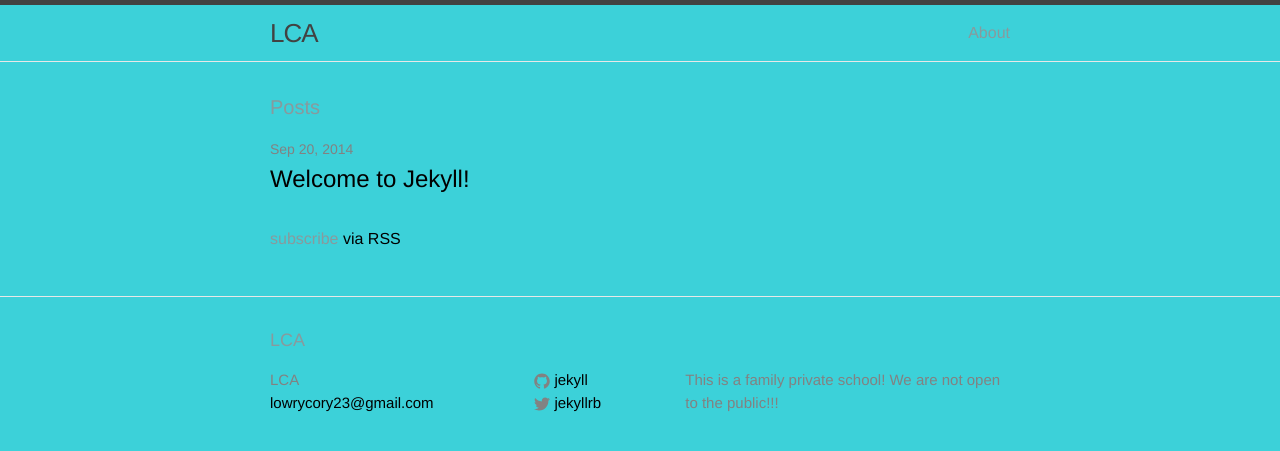
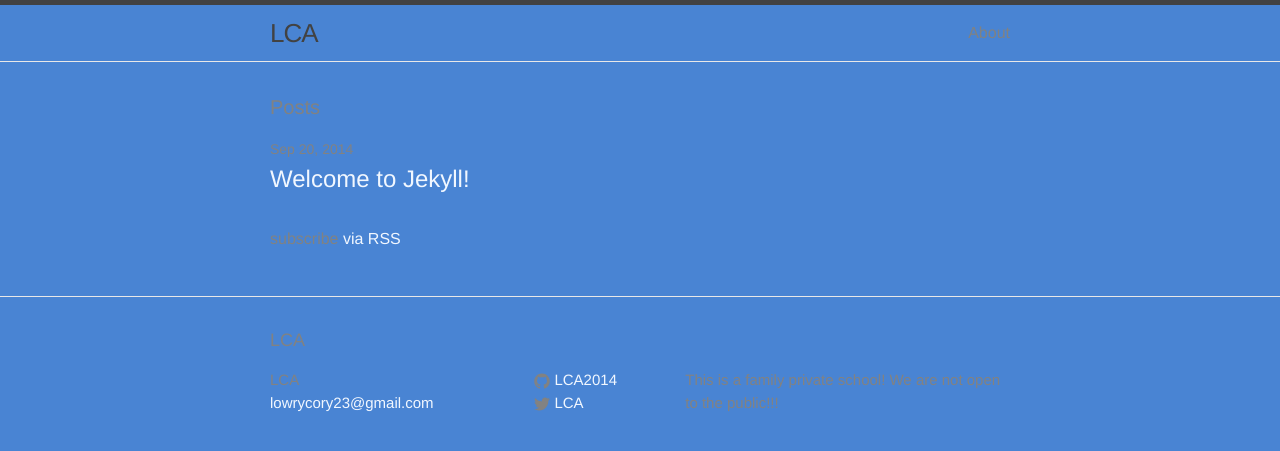
Before and after one commit to corylowry13/corylowry13.github.io, a Jekyll site: the page built from index.html, in a window 1280 px wide. Shown: the top 451 px of the page. Built offline with Jekyll 4.4.1, drawn with Linux system fonts in a browser that asks for light colours.

Commit message:
Made changes

```diff
--- a/_config.yml
+++ b/_config.yml
@@ -5,8 +5,8 @@ description: > # this means to ignore newlines until "baseurl:"
   This is a family private school! We are not open to the public!!!
 baseurl: "" # the subpath of your site, e.g. /blog/
 url: http://LCA.com
-twitter_username: jekyllrb
-github_username:  jekyll
+twitter_username: LCA
+github_username:  LCA2014
 
 # Build settings
 markdown: kramdown
--- a/css/main.scss
+++ b/css/main.scss
@@ -13,9 +13,9 @@ $base-line-height: 1.5;
 
 $spacing-unit:     30px;
 
-$text-color:       #889A9D;
-$background-color: #3CD1D9;
-$brand-color:      #000;
+$text-color:       #818282;
+$background-color: #4984D3;
+$brand-color:     #F1F7FF;
 
 $grey-color:       #828282;
 $grey-color-light: lighten($grey-color, 40%);
```
